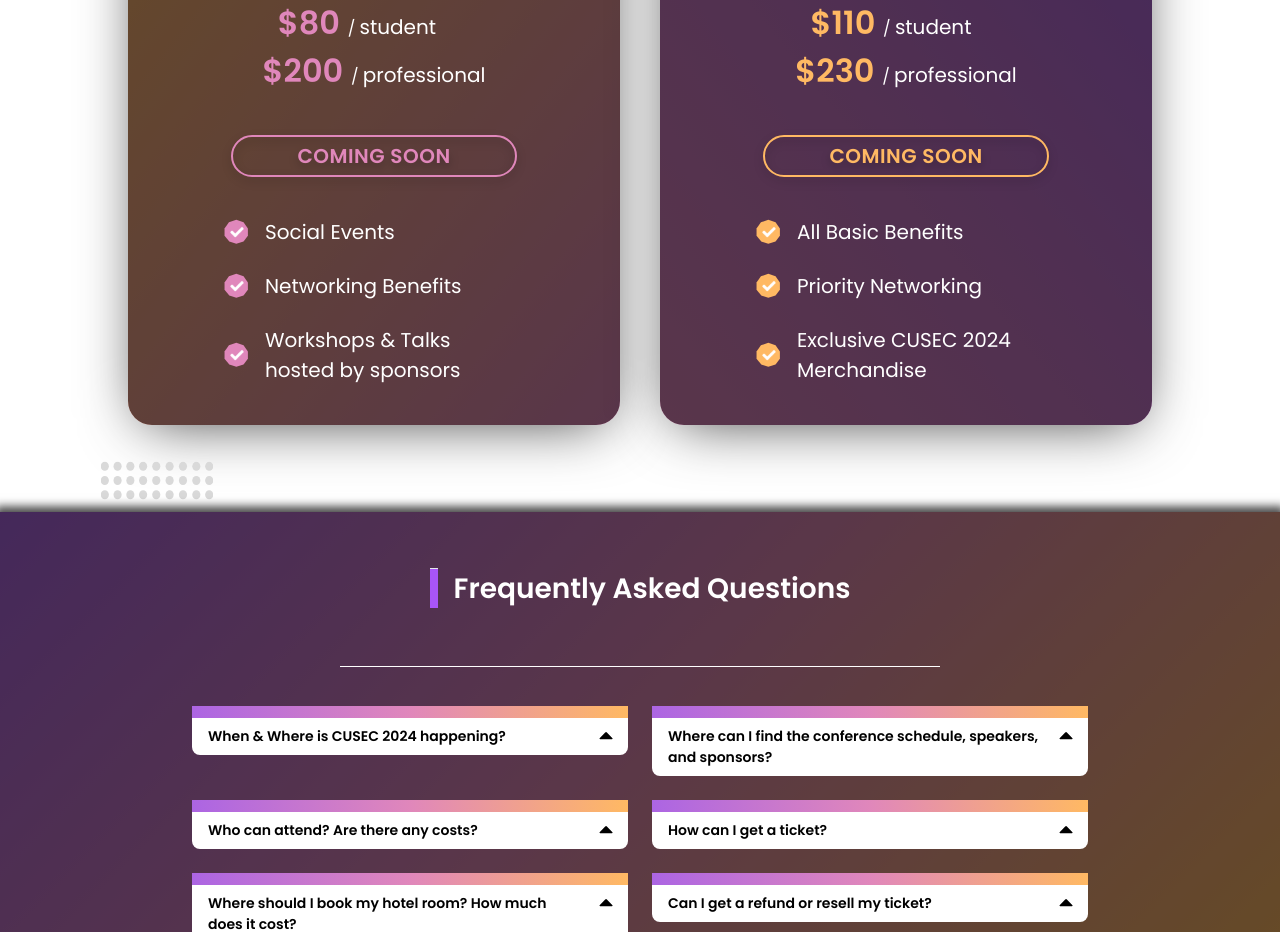
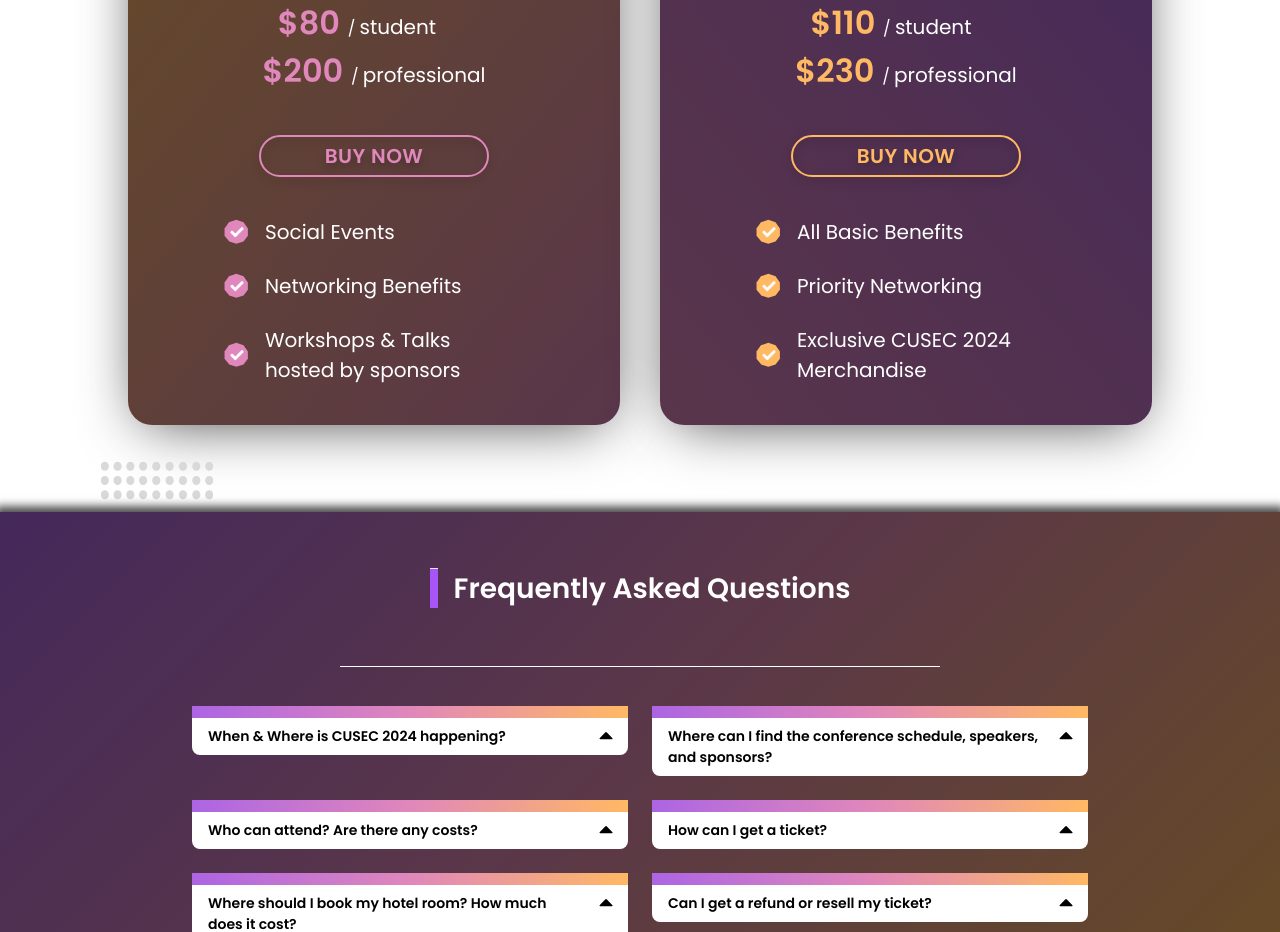
Before and after one commit to cusec/2024, a Next.js app: page / in a window 1280 px wide. Shown: the part 2920-3852 px from the top of the page. Built offline with nearby package versions, Linux system fonts and the light colour scheme.

Commit message:
feat: Change ticket card button text to 'Buy Now'

```diff
--- a/src/components/Landing Page/TicketCard.tsx
+++ b/src/components/Landing Page/TicketCard.tsx
@@ -114,7 +114,7 @@ export default function TicketCard({
             target="_blank"
           >
             {/* Buy Now */}
-            Coming soon
+            Buy Now
           </Link>
         </motion.span>
 
```
